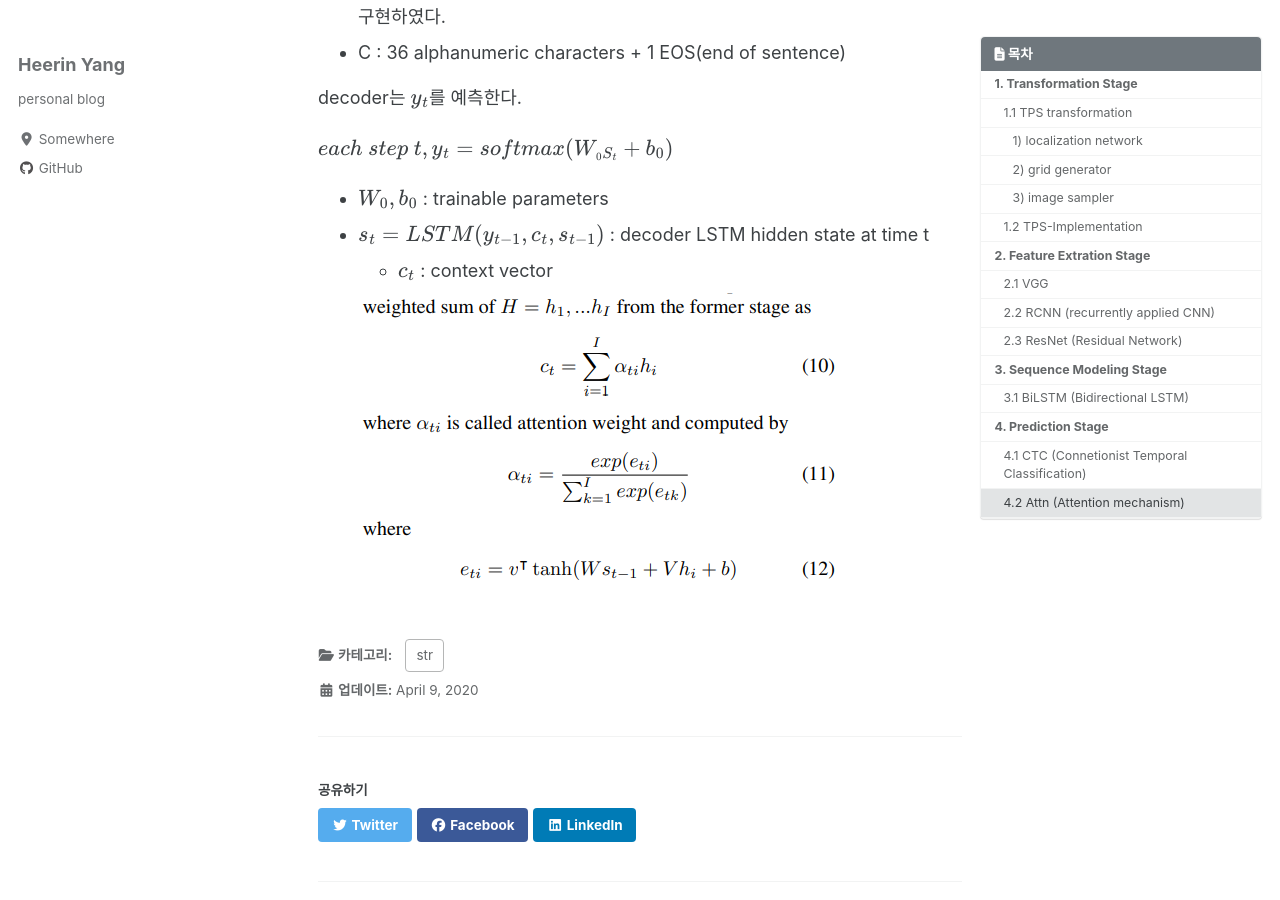
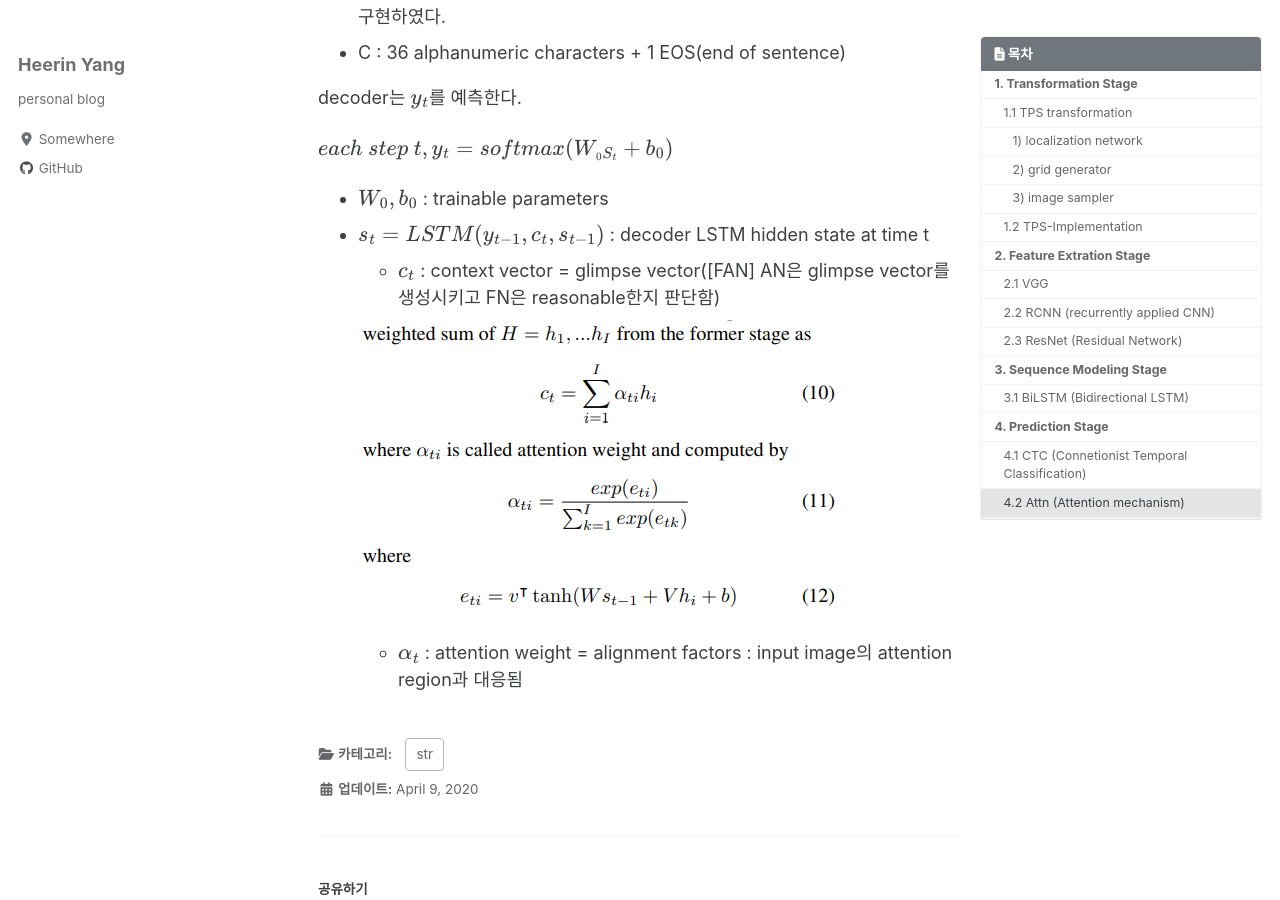
Before and after one commit to hryang06/hryang06.github.io, a Jekyll site: the page built from _posts/2020-04-09-STR-module.md, in a window 1280 px wide and 900 px high, scrolled down 13278 px. Built offline with Jekyll 4.4.1, drawn with Linux system fonts in a browser that asks for light colours; cached includes are drawn as plain includes; nearby versions of some CDN libraries; formulas are drawn with MathJax 3.

Commit message:
Modified

```diff
--- a/_posts/2020-04-09-STR-module.md
+++ b/_posts/2020-04-09-STR-module.md
@@ -254,6 +254,8 @@ t는 time step이고, 세 가지 문자 {a, b, -}가 존재한다. 위의 그림
 $$each\ step\ t, y_t = softmax(W_{_0S_t} + b_0)$$
 - $$W_0, b_0$$ : trainable parameters
 - $$s_t = LSTM(y_{t-1}, c_t, s_{t-1})$$ : decoder LSTM hidden state at time t
-    - $$c_t$$ : context vector
+    - $$c_t$$ : context vector = glimpse vector([FAN] AN은 glimpse vector를 생성시키고 FN은 reasonable한지 판단함)
 
     ![Formula 10-12](/assets/images/post/str/formula10-12.PNG){: .center}
+
+    - $$\alpha_t$$ : attention weight = alignment factors : input image의 attention region과 대응됨
```
Also changed, not shown: assets/images/post/attn/aon_figure3.PNG (added).
